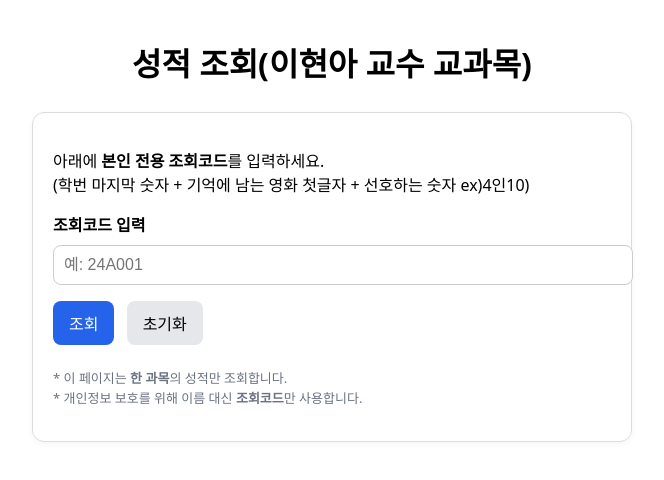
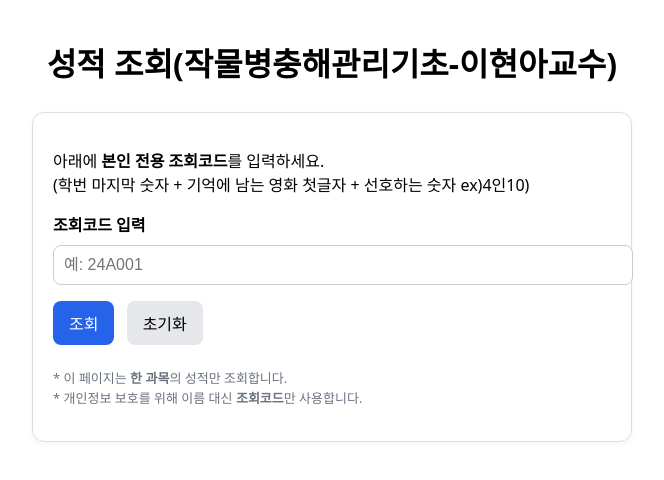
Before and after one commit to ipmyonam/grade_lookup, a plain HTML site: page index.html in a window 1280 px wide. Shown: the whole page, without its empty margins (308-972 px from the left). Drawn offline with Linux system fonts and the light colour scheme.

Commit message:
Update index.html

```diff
--- a/index.html
+++ b/index.html
@@ -79,7 +79,7 @@
   </style>
 </head>
 <body>
-  <h1>성적 조회(이현아 교수 교과목)</h1>
+  <h1>성적 조회(작물병충해관리기초-이현아교수)</h1>
 
   <div class="card">
     <p>
```
